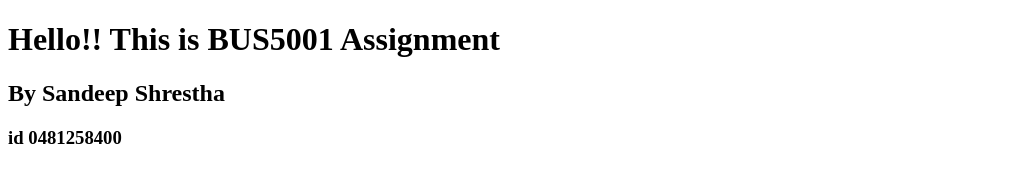
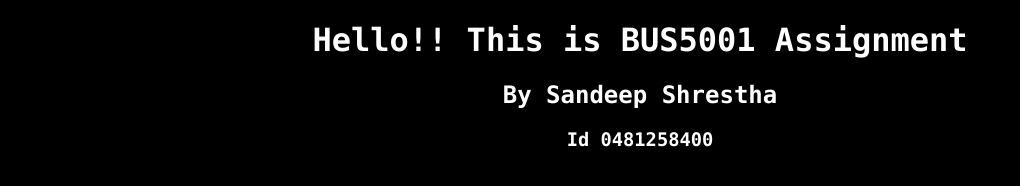
Before and after one commit to sandeepstha/Bus5001-as1, a plain HTML site: page index.html in a window 1280 px wide. Shown: the whole page, without its empty margins (0-1020 px from the left). Drawn offline with Linux system fonts and the light colour scheme.

Commit message:
Update index.html

```diff
--- a/index.html
+++ b/index.html
@@ -1,8 +1,21 @@
 <!DOCTYPE html>
 <html>
+  <style>
+  body {
+    background-color: black;
+  }
+
+  div {
+    font-family: "Lucida Console", "Courier New", monospace;
+    color: white;
+    text-align: center;
+  }
+  </style>
   <body>
-    <h1>Hello!! This is BUS5001 Assignment</h1>
-    <h2>By Sandeep Shrestha<h2>
-    <h3>id 0481258400<h3>
+    <div>
+      <h1>Hello!! This is BUS5001 Assignment</h1>
+      <h2>By Sandeep Shrestha<h2>
+      <h3>Id 0481258400<h3>
+    </div>
   </body>
 </html>
```
